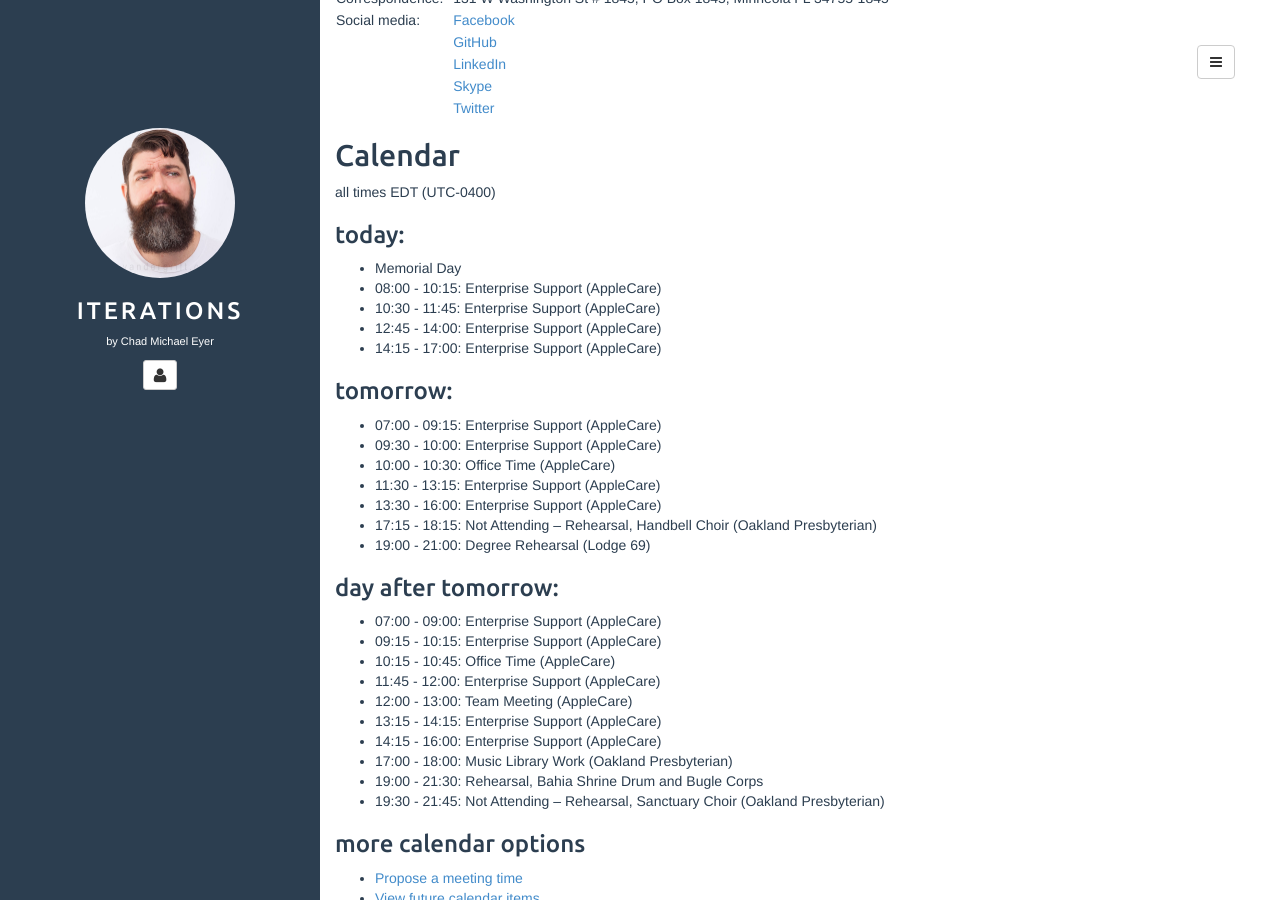
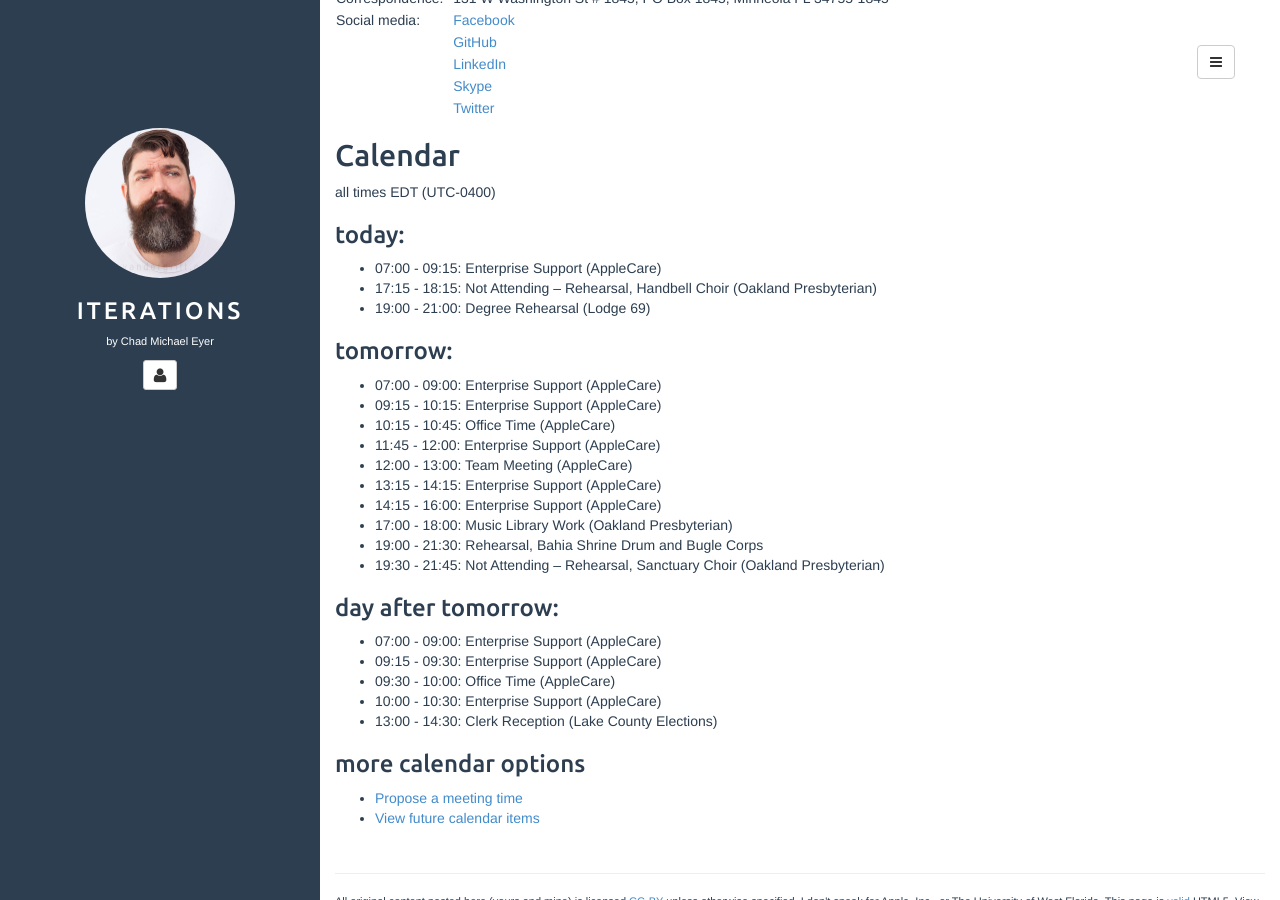
Before and after one commit to chadmichaeleyer/chadmichaeleyer.github.io, a Jekyll site: the page built from about.md, in a window 1280 px wide and 900 px high, scrolled down 1295 px. Built offline with Jekyll 4.4.1, drawn with Linux system fonts in a browser that asks for light colours.

Commit message:
calendar update

```diff
--- a/calendar.markdown
+++ b/calendar.markdown
@@ -2,23 +2,11 @@ all times EDT (UTC-0400)
 
 ### today:
 
-* Memorial Day
-* 08:00 - 10:15: Enterprise Support (AppleCare)
-* 10:30 - 11:45: Enterprise Support (AppleCare)
-* 12:45 - 14:00: Enterprise Support (AppleCare)
-* 14:15 - 17:00: Enterprise Support (AppleCare)
-
-### tomorrow:
-
 * 07:00 - 09:15: Enterprise Support (AppleCare)
-* 09:30 - 10:00: Enterprise Support (AppleCare)
-* 10:00 - 10:30: Office Time (AppleCare)
-* 11:30 - 13:15: Enterprise Support (AppleCare)
-* 13:30 - 16:00: Enterprise Support (AppleCare)
 * 17:15 - 18:15: Not Attending – Rehearsal, Handbell Choir (Oakland Presbyterian)
 * 19:00 - 21:00: Degree Rehearsal (Lodge 69)
 
-### day after tomorrow:
+### tomorrow:
 
 * 07:00 - 09:00: Enterprise Support (AppleCare)
 * 09:15 - 10:15: Enterprise Support (AppleCare)
@@ -30,3 +18,11 @@ all times EDT (UTC-0400)
 * 17:00 - 18:00: Music Library Work (Oakland Presbyterian)
 * 19:00 - 21:30: Rehearsal, Bahia Shrine Drum and Bugle Corps
 * 19:30 - 21:45: Not Attending – Rehearsal, Sanctuary Choir (Oakland Presbyterian)
+
+### day after tomorrow:
+
+* 07:00 - 09:00: Enterprise Support (AppleCare)
+* 09:15 - 09:30: Enterprise Support (AppleCare)
+* 09:30 - 10:00: Office Time (AppleCare)
+* 10:00 - 10:30: Enterprise Support (AppleCare)
+* 13:00 - 14:30: Clerk Reception (Lake County Elections)
```
Also changed, not shown: calendar-year.markdown (+6 -12 lines).
